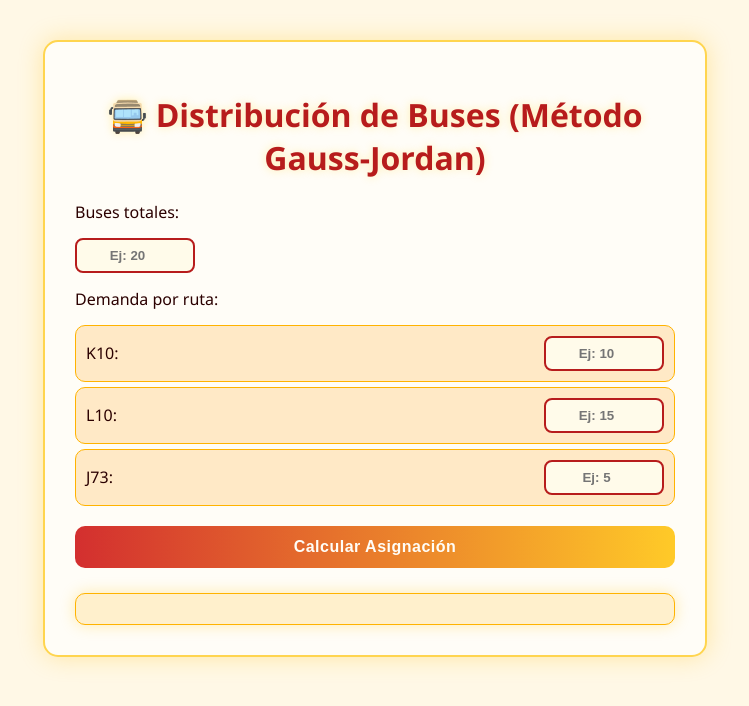
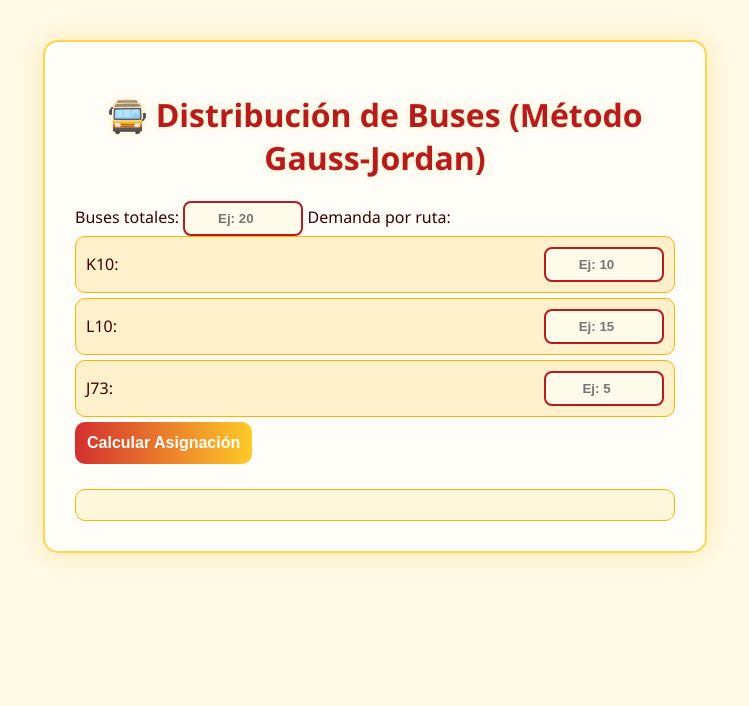
Before and after one commit to Leonorgabriela/Julian, a plain HTML site: page index.html in a window 1280 px wide. Shown: the whole page, without its empty margins (265-1014 px from the left). Drawn offline with Linux system fonts and the light colour scheme.

Commit message:
Update style.css

```diff
--- a/style.css
+++ b/style.css
@@ -1,49 +1,38 @@
 body {
   font-family: 'Segoe UI', sans-serif;
-  background-color: #fff8e6; /* fondo clarito, beige con tono amarillo suave */
-  color: #2b0000; /* texto rojo vino oscuro */
+  background-color: #fff9e6;   /* fondo claro cálido */
+  color: #3a0000;              /* texto vino oscuro */
   margin: 0;
   padding: 0;
 }
 
-/* Contenedor principal */
 .container {
   max-width: 600px;
   margin: 40px auto;
-  background: #fffdf7; /* fondo blanco cálido */
+  background: #fffdf8;
   border-radius: 15px;
   padding: 30px;
-  box-shadow: 0 0 25px rgba(255, 193, 7, 0.3); /* brillo dorado */
-  border: 2px solid #ffd54f; /* borde amarillo suave */
+  box-shadow: 0 0 25px rgba(255, 193, 7, 0.25);
+  border: 2px solid #ffd54f;
 }
 
-/* Título */
 h1 {
   text-align: center;
-  color: #b71c1c; /* rojo elegante */
-  text-shadow: 0 0 10px rgba(255, 204, 0, 0.3);
+  color: #b71c1c;
+  text-shadow: 0 0 8px rgba(255, 230, 150, 0.5);
 }
 
-/* Sección del formulario */
-.form {
-  display: flex;
-  flex-direction: column;
-  gap: 15px;
-}
-
-/* Cada fila de rutas */
 .routes div {
   display: flex;
   justify-content: space-between;
   align-items: center;
-  background: #ffe9c6; /* amarillo pastel */
+  background: #fff0cc;
   padding: 10px;
   border-radius: 10px;
   margin-bottom: 5px;
-  border: 1px solid #ffb300; /* borde dorado */
+  border: 1px solid #ffb300;
 }
 
-/* Entradas de texto */
 input {
   width: 100px;
   padding: 8px;
@@ -51,11 +40,10 @@ input {
   border-radius: 8px;
   text-align: center;
   background: #fffbea;
-  color: #2b0000;
+  color: #3a0000;
   font-weight: bold;
 }
 
-/* Botones */
 button {
   background: linear-gradient(90deg, #d32f2f, #ffca28);
   color: #fffdf7;
@@ -65,7 +53,6 @@ button {
   padding: 12px;
   cursor: pointer;
   font-weight: bold;
-  letter-spacing: 0.5px;
   transition: 0.3s;
 }
 
@@ -74,23 +61,15 @@ button:hover {
   transform: scale(1.05);
 }
 
-/* Resultados */
 .resultado {
   margin-top: 25px;
-  background: #fff0cc; /* fondo suave amarillo */
+  background: #fff7dc;
   border-radius: 10px;
   padding: 15px;
   text-align: center;
   border: 1px solid #ffb300;
   color: #4a0000;
   font-weight: 600;
-  box-shadow: 0 0 15px rgba(255, 193, 7, 0.3);
-}
-
-/* Animación */
-@keyframes fadeIn {
-  from { opacity: 0; transform: translateY(10px); }
-  to { opacity: 1; transform: translateY(0); }
 }
 
 .container, .resultado, button {
```
